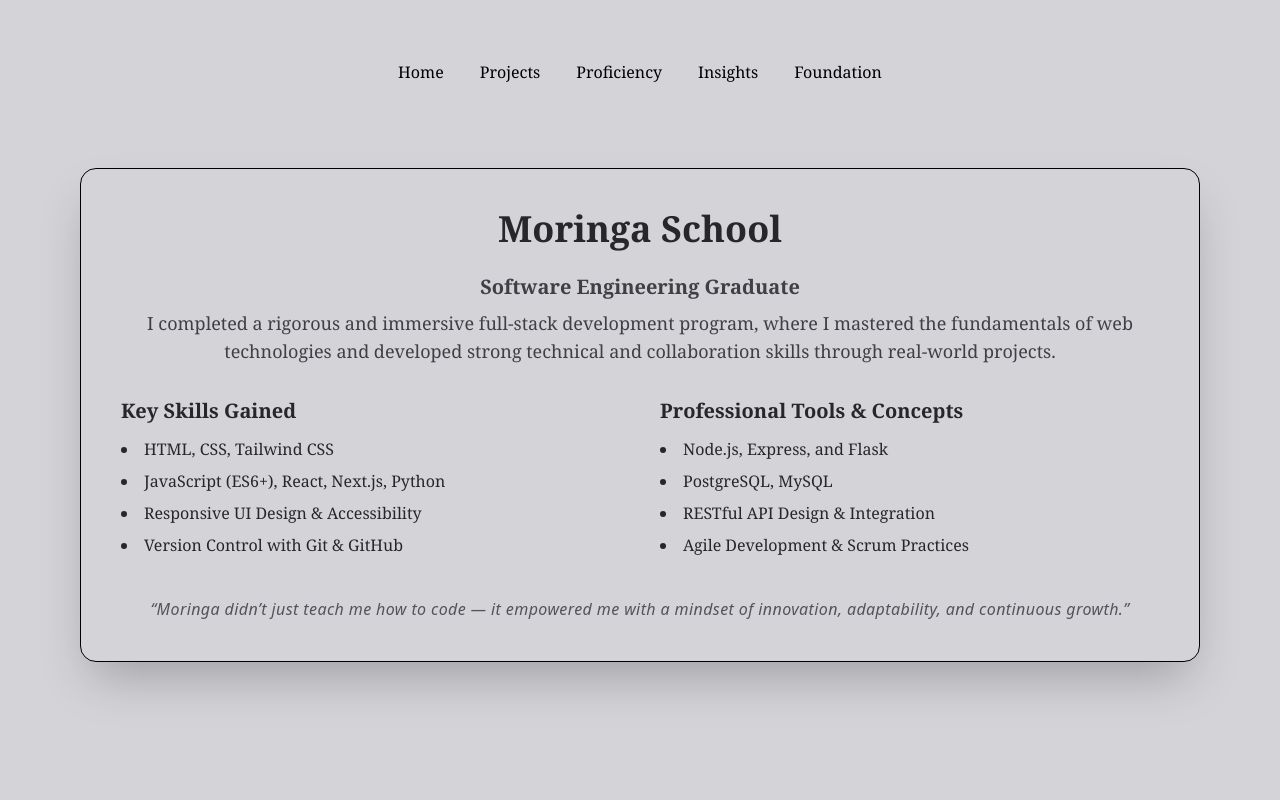
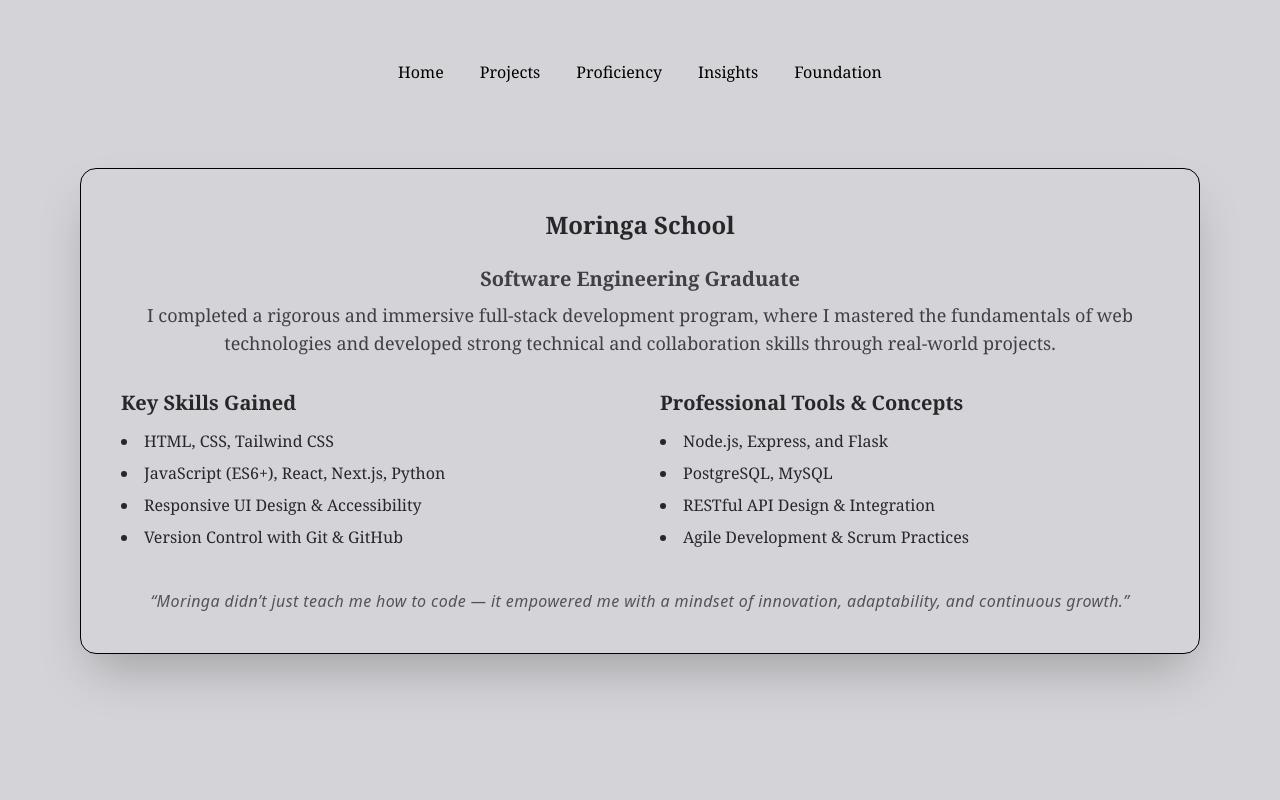
Before and after one commit to Genevive-Mbesi/Portfolio, a React (Create React App) app in the folder portfolio/: page /associations in a window 1280 px wide. Shown: the top 800 px of the page. Built offline with nearby package versions, Linux system fonts and the light colour scheme.

Commit message:
proficiency

```diff
--- a/portfolio/src/components/associations.jsx
+++ b/portfolio/src/components/associations.jsx
@@ -17,7 +17,7 @@ function Associations() {
           animate={{ scale: 1, opacity: 1 }}
           transition={{ duration: 0.8, delay: 0.2 }}
         >
-          <h2 className="text-4xl font-bold font-serif text-center text-zinc-800 mb-6">
+          <h2 className="text-2xl font-bold font-serif text-center text-zinc-800 mb-6">
             Moringa School
           </h2>
 
```
